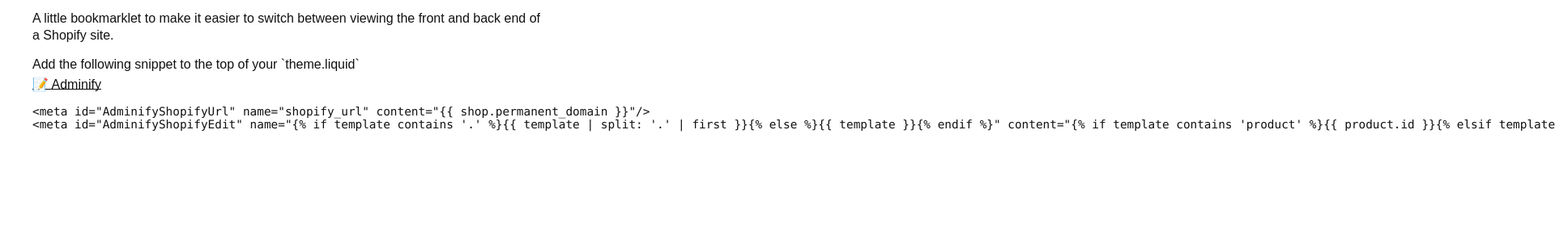
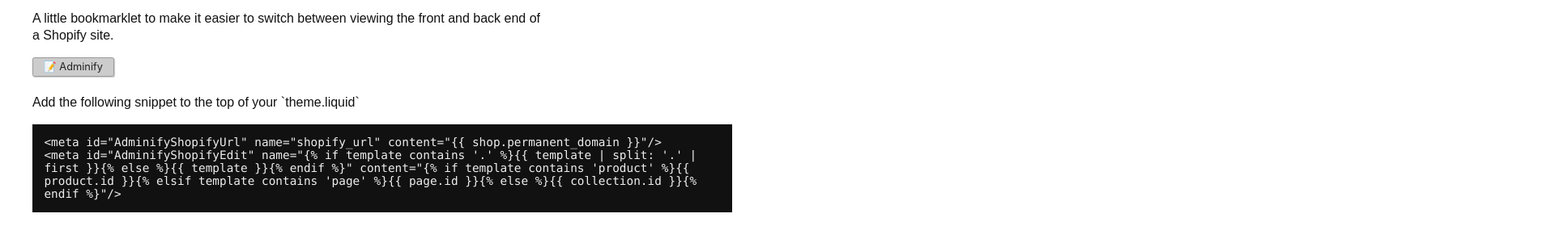
Before and after one commit to bcmh/adminify, a plain HTML site: page index.html in a window 1280 px wide. Shown: the part 65-366 px from the top of the page at 81% size, 1920 px wide, since content can reach past the window. Drawn offline with Linux system fonts and the light colour scheme.

Commit message:
Styles out bookmark link and code block

```diff
--- a/index.html
+++ b/index.html
@@ -59,6 +59,11 @@
       width: auto;
       max-width: 58em;
       font-size: .9rem;
+      white-space: pre-wrap;
+      word-wrap: break-word;
+      background: #111;
+      color: #eee;
+      padding: 1em;
     }
 
     p {
@@ -87,8 +92,21 @@
         margin: 0 .5em 0 2em;
       }
 
+      .bookmarklet {
+        background: #ccc;
+        padding: 0.2em 1em 0.3em;
+        display: inline-block;
+        width: auto;
+        border-radius: 0.2em;
+        margin: 1em 0 .5em;
+        border: 1px solid #999;
+        color: #222;
+        box-shadow: 1px 1px .1em rgba(0,0,0,.2);
+        font-family: -apple-system, BlinkMacSystemFont, sans-serif;
+        font-size: 0.8rem;
+      }
+
   </style>
-
 </head>
 <body>
 
@@ -96,9 +114,9 @@
 
   <p>A little bookmarklet to make it easier to switch between viewing the front and back end of a Shopify site.</p>
 
+  <a class="bookmarklet" href="javascript:(function()%7Bfunction getShopifyAdminLink() %7Bvar shopifyDomain %3D %27//%27 %2B document.head.querySelector(%27%23AdminifyShopifyUrl%27).getAttribute(%27content%27),  shopifyContent %3D document.head.querySelector(%27%23AdminifyShopifyEdit%27)%3Bif ( shopifyContent.getAttribute(%27name%27) %3D%3D%3D %27index%27 ) %7Breturn shopifyDomain %2B %27/admin/%27%3B%7Dreturn shopifyDomain %2B %27/admin/%27 %2B shopifyContent.getAttribute(%27name%27) %2B %27s/%27 %2B shopifyContent.getAttribute(%27content%27)%3B%7D%3Bwindow.open( getShopifyAdminLink(), %27_blank%27 )%3B%7D)()%3B">📝 Adminify</a>
+
   <p>Add the following snippet to the top of your `theme.liquid`</p>
-
-  <a href="javascript:(function()%7Bfunction getShopifyAdminLink() %7Bvar shopifyDomain %3D %27//%27 %2B document.head.querySelector(%27%23AdminifyShopifyUrl%27).getAttribute(%27content%27),  shopifyContent %3D document.head.querySelector(%27%23AdminifyShopifyEdit%27)%3Bif ( shopifyContent.getAttribute(%27name%27) %3D%3D%3D %27index%27 ) %7Breturn shopifyDomain %2B %27/admin/%27%3B%7Dreturn shopifyDomain %2B %27/admin/%27 %2B shopifyContent.getAttribute(%27name%27) %2B %27s/%27 %2B shopifyContent.getAttribute(%27content%27)%3B%7D%3Bwindow.open( getShopifyAdminLink(), %27_blank%27 )%3B%7D)()%3B">📝 Adminify</a>
 
 <pre><code>&lt;meta id="AdminifyShopifyUrl" name="shopify_url" content="{{ shop.permanent_domain }}"/&gt;
 &lt;meta id="AdminifyShopifyEdit" name="{% if template contains '.' %}{{ template | split: '.' | first }}{% else %}{{ template }}{% endif %}" content="{% if template contains 'product' %}{{ product.id }}{% elsif template contains 'page' %}{{ page.id }}{% else %}{{ collection.id }}{% endif %}"/&gt;
```
